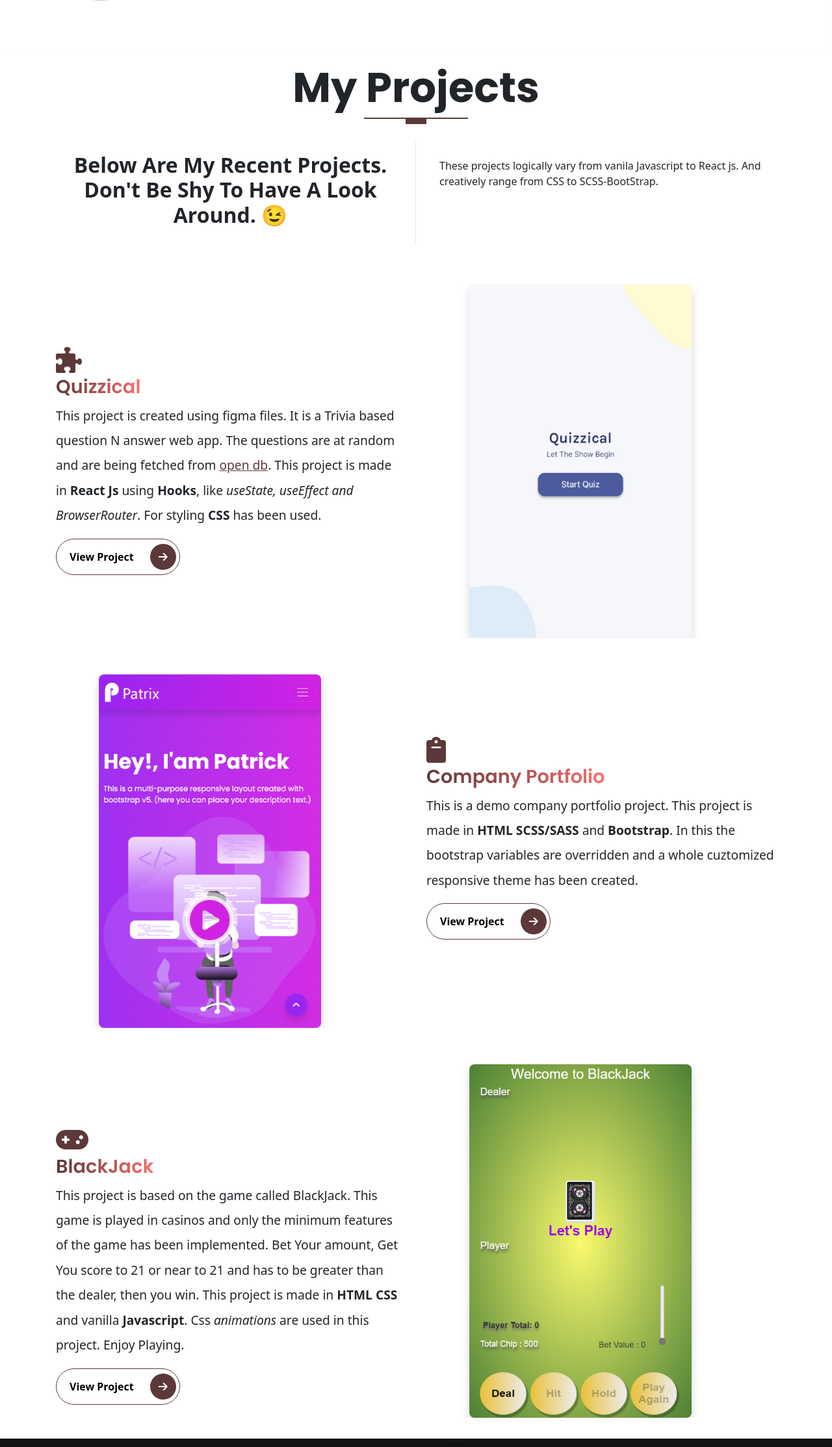
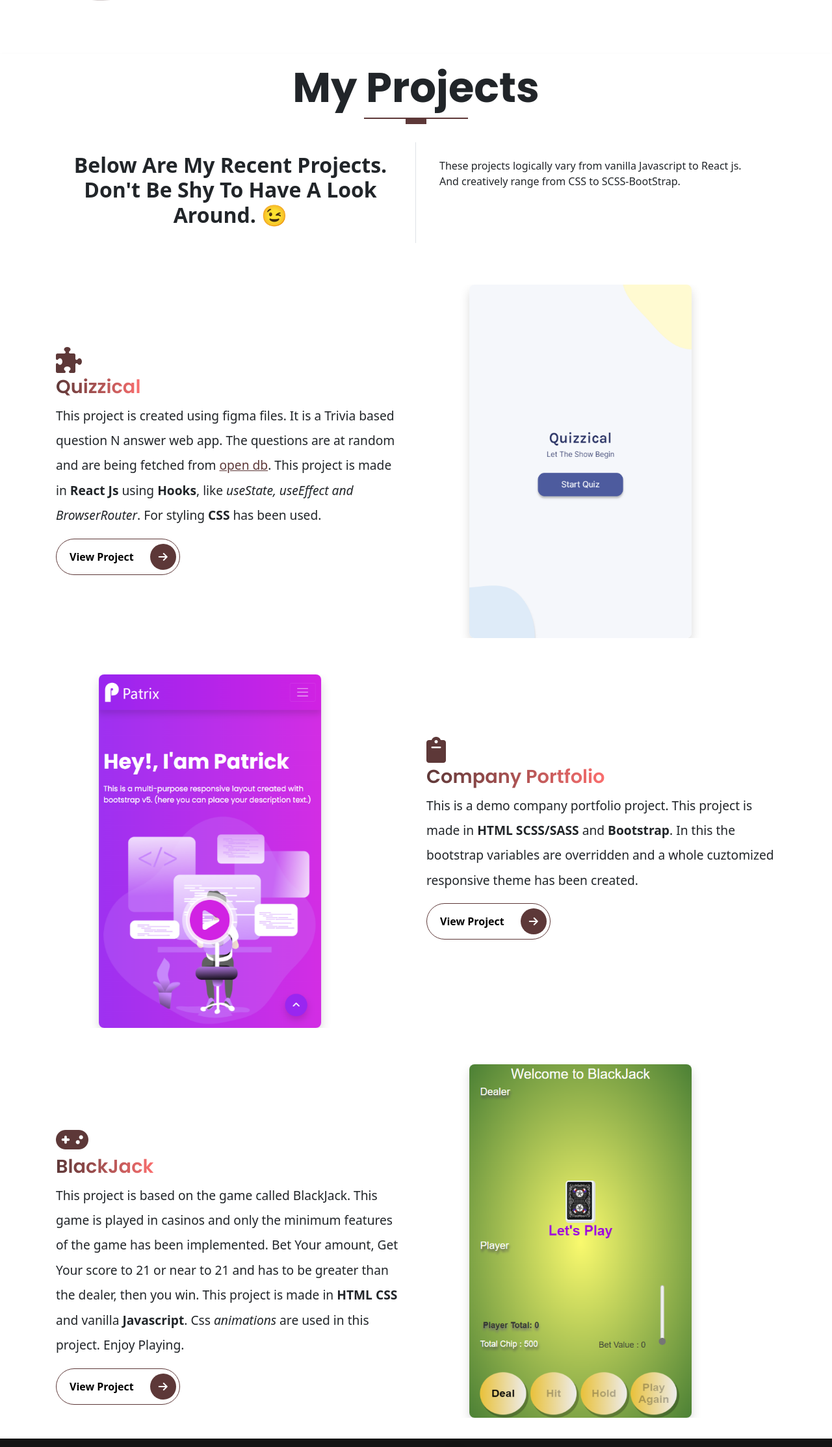
Before and after one commit to SohailV/myportfolio, a website: page index.html in a window 1280 px wide. Shown: the part 855-3082 px from the top of the page at 65% size. Drawn offline with nearby package versions, Linux system fonts and the light colour scheme.

Commit message:
minor changes

```diff
--- a/index.html
+++ b/index.html
@@ -114,7 +114,7 @@
           <div class="col-md-6">
             <div class="bg-white p-4 text-start">
               <p class="fw-light">
-                These projects logically vary from vanila Javascript to React js.
+                These projects logically vary from vanilla Javascript to React js.
                 And creatively range from CSS to SCSS-BootStrap.
 
               </p>
@@ -221,7 +221,7 @@
               <p class="lh-lg">
                 This project is based on the game called BlackJack. This game is played in casinos and
                 only the minimum features of the game has been implemented.
-                Bet Your amount, Get You score to 21 or near to 21 and has to be greater than the dealer, then you win.
+                Bet Your amount, Get Your score to 21 or near to 21 and has to be greater than the dealer, then you win.
                 This project is made in <b>HTML</b> <b>CSS</b> and vanilla <b>Javascript</b>.
                 Css <i>animations</i> are used in this project. Enjoy Playing.
 
```
